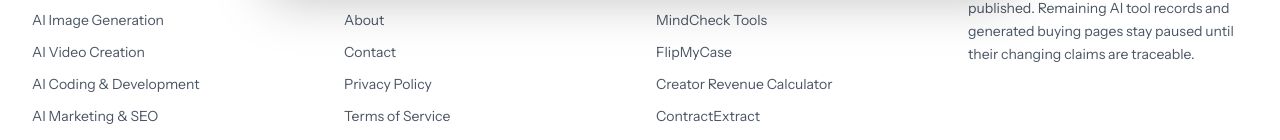
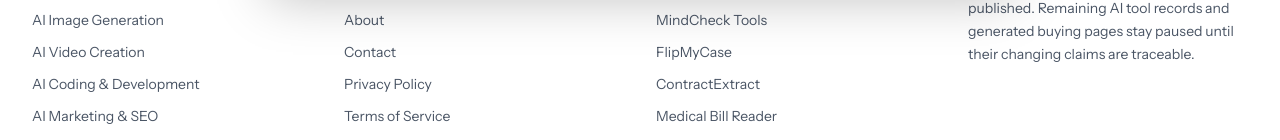
Before and after one commit to raiderj77/aibusinessalternative, a Next.js app: page /compare in a window 1280 px wide. Shown: the part 803-943 px from the top of the page. Built offline with nearby package versions, Linux system fonts and the light colour scheme.

Commit message:
Remove Creator Revenue backlink (#14)

```diff
--- a/scripts/predeploy-check.js
+++ b/scripts/predeploy-check.js
@@ -134,7 +134,6 @@ check("Cross-site links", () => {
   const sisterSites = [
     "mindchecktools.com",
     "flipmycase.com",
-    "creatorrevenuecalculator.com",
     "contractextract.com",
     "medicalbillreader.com",
     "524tracker.com",
--- a/src/components/CreatorRevenueLink.tsx
+++ /dev/null
@@ -1,28 +0,0 @@
-'use client';
-
-import { usePathname } from 'next/navigation';
-
-interface CreatorRevenueLinkProps {
-  className: string;
-  label: string;
-}
-
-export default function CreatorRevenueLink({
-  className,
-  label,
-}: CreatorRevenueLinkProps) {
-  const pathname = usePathname();
-  const rel =
-    pathname === '/' ? 'noopener noreferrer' : 'noopener noreferrer nofollow';
-
-  return (
-    <a
-      href="https://creatorrevenuecalculator.com"
-      target="_blank"
-      rel={rel}
-      className={className}
-    >
-      {label}
-    </a>
-  );
-}
--- a/src/components/Footer.tsx
+++ b/src/components/Footer.tsx
@@ -1,5 +1,4 @@
 import Link from 'next/link';
-import CreatorRevenueLink from '@/components/CreatorRevenueLink';
 
 const categoryLinks = [
   { slug: 'writing', label: 'AI Writing & Content' },
@@ -29,7 +28,6 @@ const sisterSites = [
   { href: 'https://fibertools.app', label: 'FiberTools' },
   { href: 'https://mindchecktools.com', label: 'MindCheck Tools' },
   { href: 'https://flipmycase.com', label: 'FlipMyCase' },
-  { href: 'https://creatorrevenuecalculator.com', label: 'Creator Revenue Calculator' },
   { href: 'https://contractextract.com', label: 'ContractExtract' },
   { href: 'https://medicalbillreader.com', label: 'Medical Bill Reader' },
   { href: 'https://taxbreaktools.com', label: 'TaxBreakTools' },
@@ -87,12 +85,6 @@ export default function Footer() {
             <ul className="mt-4 space-y-2" role="list">
               {sisterSites.map(({ href, label }) => (
                 <li key={href}>
-                  {href === 'https://creatorrevenuecalculator.com' ? (
-                    <CreatorRevenueLink
-                      label={label}
-                      className="text-sm text-gray-600 transition-colors hover:text-indigo-600"
-                    />
-                  ) : (
                   <a
                     href={href}
                     target="_blank"
@@ -101,7 +93,6 @@ export default function Footer() {
                   >
                     {label}
                   </a>
-                  )}
                 </li>
               ))}
             </ul>
```
Also changed, not shown: 1 other file (tests, documents, lock files or other folders). Lines whose indentation alone changed are shown as unchanged.
